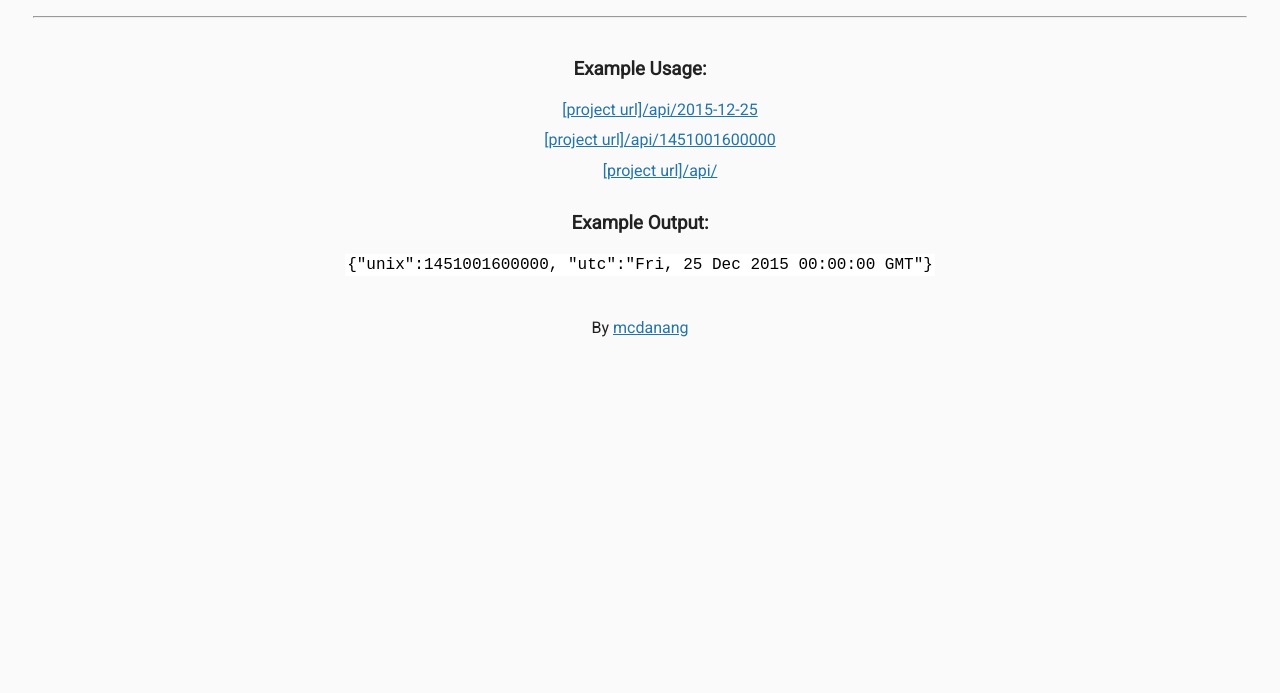
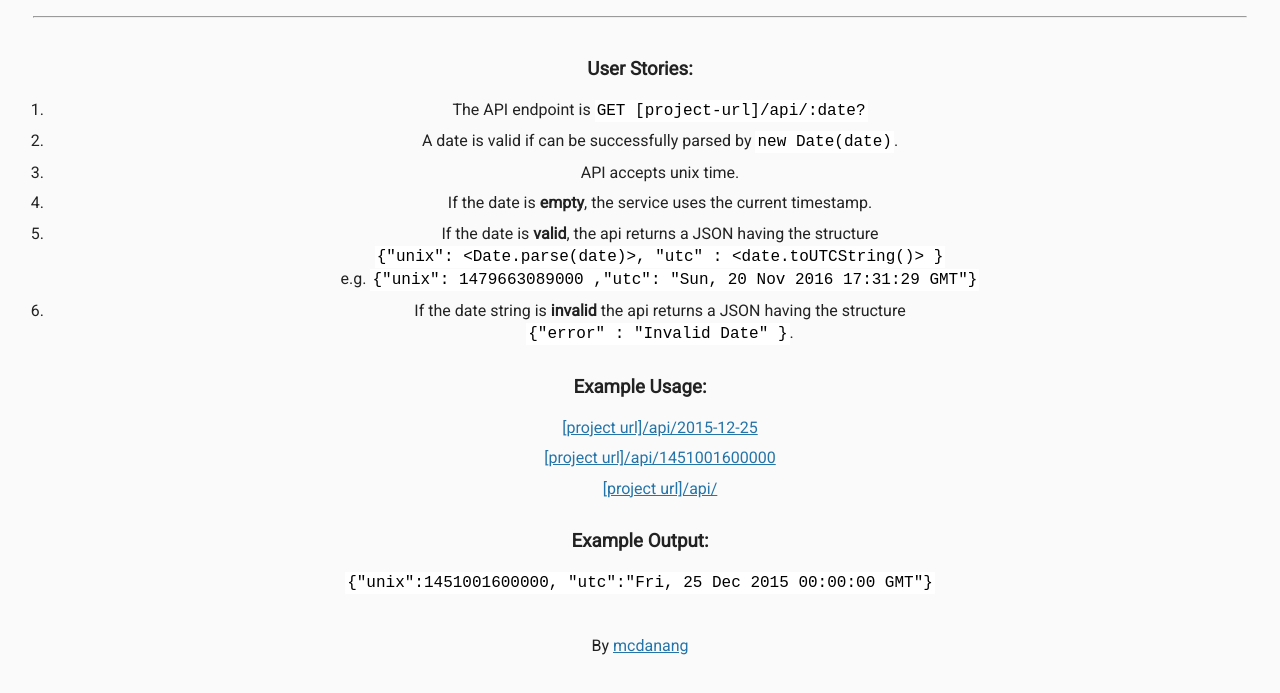
Before and after one commit to mcdanang/Timestamp-Microservice, a website: page views/index.html in a window 1280 px wide. Shown: the part 53-746 px from the top of the page. Drawn offline with Linux system fonts and the light colour scheme; files that its build step writes are made by us from their sources.

Commit message:
Update index.html

```diff
--- a/views/index.html
+++ b/views/index.html
@@ -12,6 +12,21 @@
     <h1>Timestamp Microservice</h1>
     <hr />
     <div class="container">
+      <h3>User Stories:</h3>
+      <ol class="user-stories">
+
+        <li>The API endpoint is <code>GET [project-url]/api/:date?</code></li>
+        <li>A date is valid if can be successfully parsed by <code>new Date(date)</code>.<br></li>
+        <li>API accepts unix time.</li>
+        <li>If the date is <strong>empty</strong>, the service uses the current timestamp.</li>
+        <li>If the date is <strong>valid</strong>, the api returns a JSON having the structure<br><code>{"unix":
+            &lt;Date.parse(date)&gt;, "utc" : &lt;date.toUTCString()&gt; }</code><br>
+          e.g. <code>{"unix": 1479663089000 ,"utc": "Sun, 20 Nov 2016 17:31:29 GMT"}</code></li>
+        <li>If the date string is <strong>invalid</strong> the api returns a JSON having the structure <br>
+          <code>{"error" : "Invalid Date" }</code>.
+        </li>
+      </ol>
+
       <h3>Example Usage:</h3>
       <ul>
         <li><a href="api/2015-12-25">[project url]/api/2015-12-25</a></li>
```
